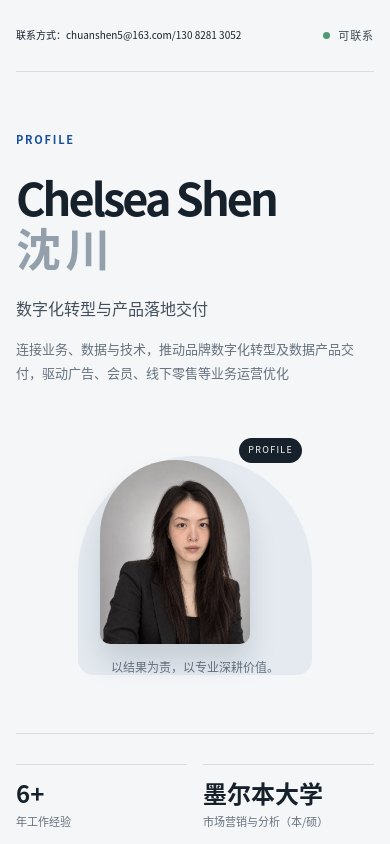
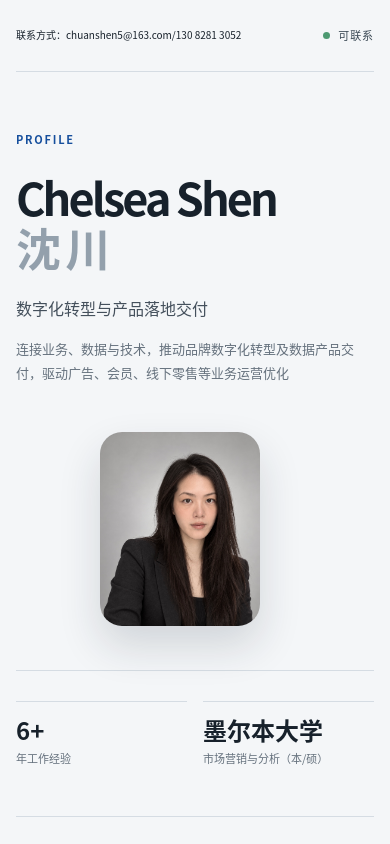
Before and after one commit to chelsea515/chelseashen_d, a Next.js app: page / in a window 390 px wide. Shown: the top 844 px of the page. Built offline with nearby package versions, Linux system fonts and the light colour scheme.

Commit message:
feat: simplify portrait presentation

```diff
--- a/app/globals.css
+++ b/app/globals.css
@@ -61,11 +61,8 @@ nav a:hover { color: var(--blue); }
 .hero-intro { max-width: 430px; margin: 0; font-size: 16px; color: #44505c; }
 .hero-subcopy { max-width: 600px; margin: 16px 0 0; color: var(--muted); font-size: 13px; line-height: 1.8; }
 
-.portrait-frame { position: relative; align-self: end; padding: 48px 0 36px; text-align: center; }
-.portrait-frame::before { content: ""; position: absolute; inset: 38px -42px 24px; z-index: -1; border-radius: 150px 150px 20px 20px; background: #e4eaf0; }
-.portrait { width: 196px; height: 236px; object-fit: cover; object-position: center top; border-radius: 98px 98px 12px 12px; filter: grayscale(12%); box-shadow: 0 18px 28px rgba(24, 39, 57, .15); }
-.portrait-note { position: absolute; top: 18px; right: -12px; padding: 5px 9px; background: var(--ink); color: #fff; border-radius: 20px; font-size: 9px; letter-spacing: .14em; }
-.portrait-frame p { margin: 13px -30px 0; color: var(--muted); font-size: 12px; }
+.portrait-frame { position: relative; align-self: center; padding: 0; text-align: center; }
+.portrait { width: 210px; height: 252px; object-fit: cover; object-position: center top; border-radius: 24px; filter: grayscale(8%); box-shadow: 0 20px 42px rgba(24, 39, 57, .16); }
 
 .hero-facts { padding-left: 34px; border-left: 1px solid var(--line); }
 .fact-grid { display: grid; grid-template-columns: 1fr 1fr; gap: 16px; margin-top: 0; }
@@ -136,8 +133,7 @@ button:focus-visible, a:focus-visible { outline: 3px solid #8eb2e4; outline-offs
   .site-header nav { display: none; }
   .hero { grid-template-columns: 1fr 180px; gap: 36px; padding: 74px 0 60px; min-height: auto; }
   .hero-facts { grid-column: 1 / -1; padding: 30px 0 0; border-left: 0; border-top: 1px solid var(--line); }
-  .portrait { width: 150px; height: 184px; border-radius: 75px 75px 10px 10px; }
-  .portrait-frame::before { inset: 36px -22px 22px; }
+  .portrait { width: 160px; height: 194px; border-radius: 22px; }
   .profile, .section-heading, .education { grid-template-columns: 1fr; gap: 22px; }
   .capability-list { grid-column: auto; }
   .section-heading p { grid-column: auto; }
@@ -150,7 +146,7 @@ button:focus-visible, a:focus-visible { outline: 3px solid #8eb2e4; outline-offs
   .availability { font-size: 11px; }
   .hero { grid-template-columns: 1fr; padding: 58px 0 48px; }
   .hero h1 { font-size: 45px; }
-  .portrait-frame { grid-row: 2; width: 190px; justify-self: center; padding: 40px 0 20px; }
+  .portrait-frame { grid-row: 2; width: 190px; justify-self: center; padding: 12px 0 8px; }
   .hero-facts { grid-row: 3; }
   .section { padding: 74px 0; }
   .capability-list { grid-template-columns: 1fr; }
--- a/app/page.tsx
+++ b/app/page.tsx
@@ -311,13 +311,11 @@ export default function Home() {
         </div>
 
         <div className="portrait-frame">
-          <div className="portrait-note">PROFILE</div>
           <img
             src="/chelsea-portrait-v2.jpg"
             alt="沈川 Chelsea 的职业头像"
             className="portrait"
           />
-          <p>以结果为责，以专业深耕价值。</p>
         </div>
 
         <aside className="hero-facts" aria-label="职业概览">
```
Also changed, not shown: 1 other file (tests, documents, lock files or other folders).
